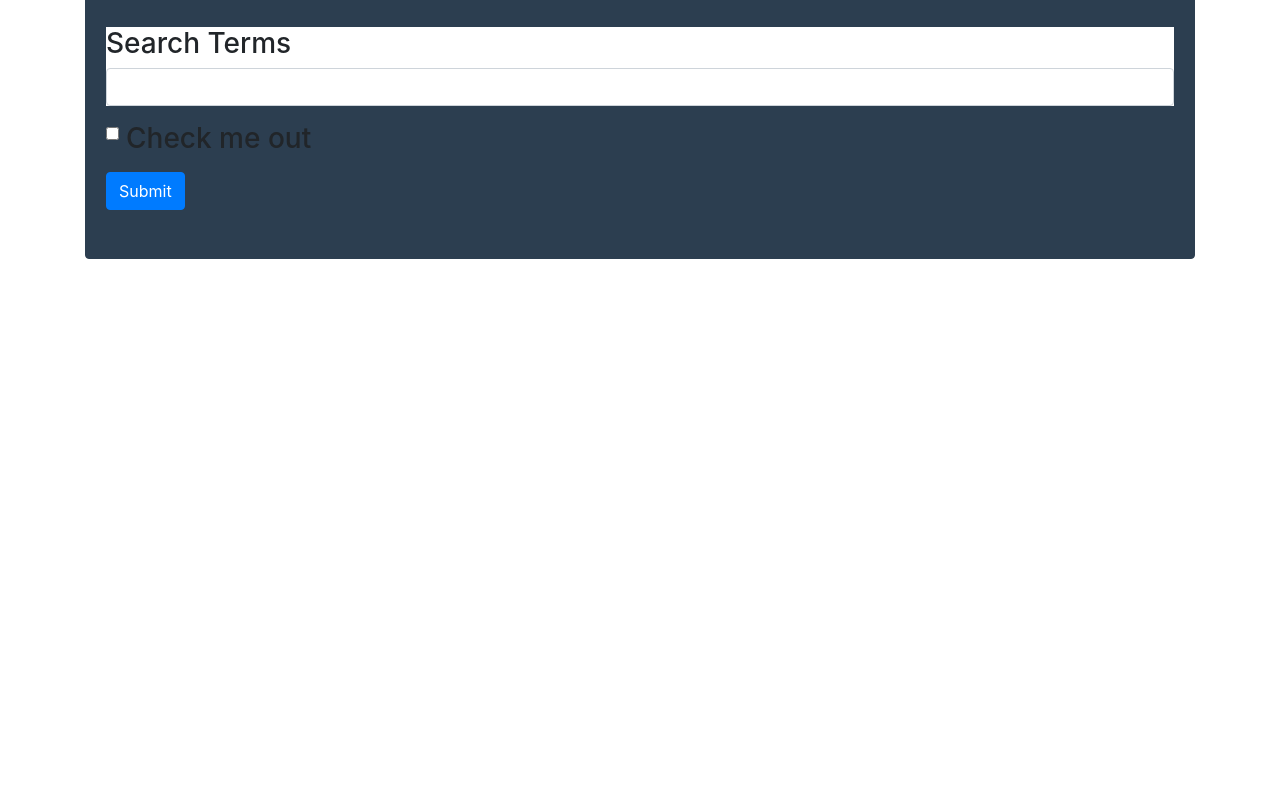
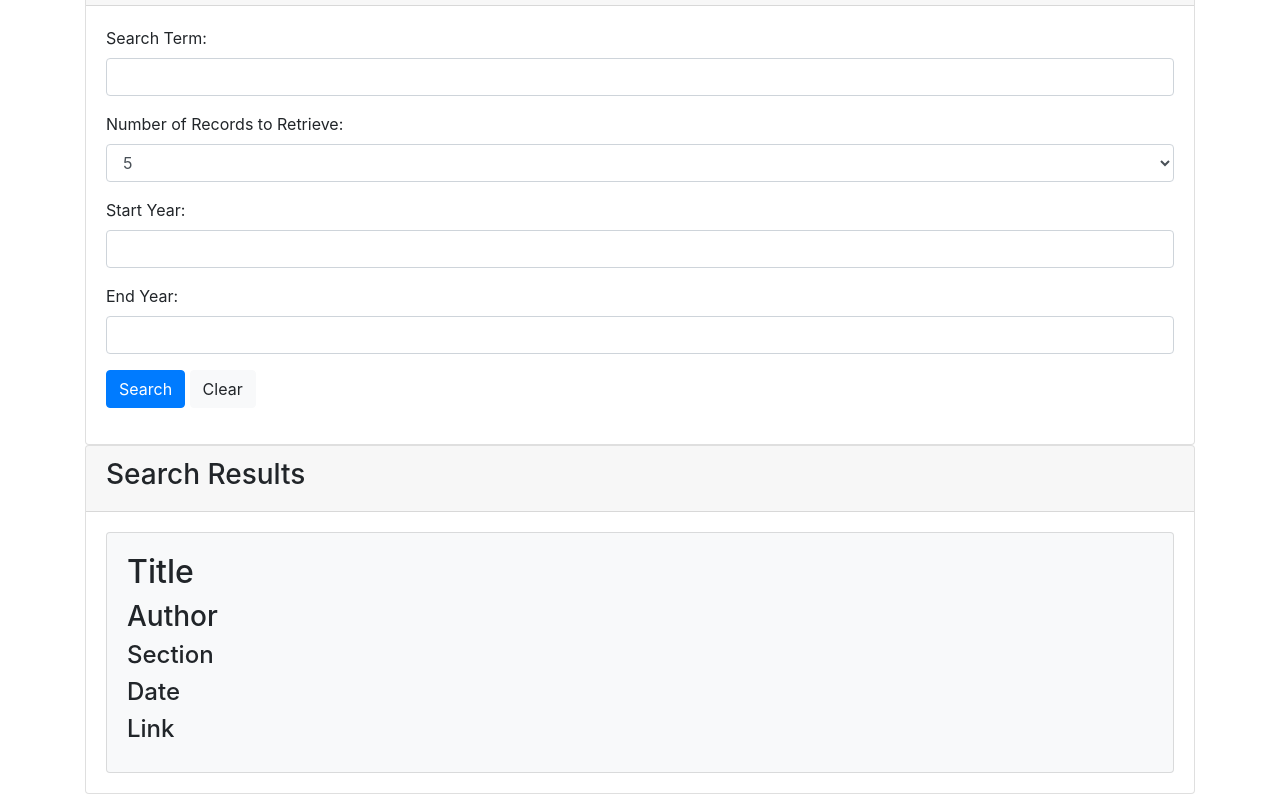
Before and after one commit to ccollins1544/nytsearch, a plain HTML site: page index.html in a window 1280 px wide. Shown: the part 278-1072 px from the top of the page. Before the commit the page ends 800 px from the top, so only its background shows below. Drawn offline with nearby package versions, Linux system fonts and the light colour scheme.

Commit message:
Updated HTML

```diff
--- a/assets/javascript/search.js
+++ b/assets/javascript/search.js
@@ -1,4 +1,3 @@
-
 /**
  * searchThis
  * @param {string} findme
--- a/index.html
+++ b/index.html
@@ -6,55 +6,94 @@
   <meta http-equiv="X-UA-Compatible" content="ie=edge">
   <title>Search NYT</title>
 
+  <!-- CSS Stylesheet -->
   <link rel="stylesheet" href="https://stackpath.bootstrapcdn.com/bootstrap/4.3.1/css/bootstrap.min.css"
     integrity="sha384-ggOyR0iXCbMQv3Xipma34MD+dH/1fQ784/j6cY/iJTQUOhcWr7x9JvoRxT2MZw1T" crossorigin="anonymous">
+  <link rel="stylesheet" href="assets/css/style.css">
 </head>
 
 <body>
 
-    <div class="jumbotron jumbotron-fluid"
-        style="font-size: 60px; background: #20315A; color: white; font-family: Lato; font-weight: bold; text-align: center;">
-        New York Times Search
+  <div class="container">
+    <div class="jumbotron">
+      <h1>New York Times Search</h1>
     </div>
 
-    <div class="container">
+    <!-- Search Parameters Card -->
+    <div class="row">
+      <div class="col-lg-12">
+        <div class="card">
+          <div class="card-header">
+            <h3>Search Parameters</h3>
+          </div>
+          <div class="card-body">
+            <form role="form">
+              <div class="form-group">
+                <label for="search">Search Term:</label>
+                <input type="text" class="form-control" id="search">
+              </div>
 
-        <div class="card panel-heading h3"
-            style="background-color: #2c3e50; border-color: #2c3e50; border-top-right-radius: 3px; border-top-left-radius: 3px;">
-            Search Parameters
-            <div class="card-body">
-                <form>
-                    <div class="form-group" style="background-color: white">
-                        <label for="search_term">Search Terms</label>
-                        <input type="text" class="form-control" id="search_term">
+              <div class="form-group">
+                <label for="sel1">Number of Records to Retrieve:</label>
+                <select class="form-control" id="sel1">
+                  <option value="1">1</option>
+                  <option value="5" selected>5</option>
+                  <option value="10">10</option>
+                </select>
               </div>
-                    <div class="form-group form-check">
-                        <input type="checkbox" class="form-check-input" id="exampleCheck1">
-                        <label class="form-check-label" for="exampleCheck1">Check me out</label>
+
+              <div class="form-group">
+                <label for="startYear">Start Year:</label>
+                <input type="text" class="form-control" id="startYear">
               </div>
-                    <button type="submit" class="btn btn-primary" id="search_button">Submit</button>
+
+              <div class="form-group">
+                <label for="endYear">End Year:</label>
+                <input type="text" class="form-control" id="endYear">
+              </div>
+
+              <button type="submit" class="btn btn-primary">Search</button>
+              <button type="button" class="btn btn-light">Clear</button>
             </form>
           </div>
         </div>
+      </div><!-- .col-lg-12 -->
+    </div><!-- .row -->
+
+    <!-- Results Card -->
     <div class="row">
-            <div class="col-12">
-                <div id="results"></div>
+      <div class="col-lg-12">
+        <div class="card">
+          <div class="card-header">
+            <h3>Search Results</h3>
+          </div>
+          <div class="card-body">
+            <div class="card card-body bg-light">
+              <h2>Title</h2>
+              <h3>Author</h3>
+              <h4>Section</h4>
+              <h4>Date</h4>
+              <h4>Link</h4>
             </div>
           </div>
         </div>
+      </div><!-- .col-lg-12 -->
+    </div><!-- .row -->
 
+  </div><!-- .container -->
 
+  <!-- Bootstrap JS -->
   <script src="https://code.jquery.com/jquery-3.3.1.slim.min.js"
-        integrity="sha384-q8i/X+965DzO0rT7abK41JStQIAqVgRVzpbzo5smXKp4YfRvH+8abtTE1Pi6jizo" crossorigin="anonymous">
-    </script>
+    integrity="sha384-q8i/X+965DzO0rT7abK41JStQIAqVgRVzpbzo5smXKp4YfRvH+8abtTE1Pi6jizo"
+    crossorigin="anonymous"></script>
   <script src="https://cdnjs.cloudflare.com/ajax/libs/popper.js/1.14.7/umd/popper.min.js"
-        integrity="sha384-UO2eT0CpHqdSJQ6hJty5KVphtPhzWj9WO1clHTMGa3JDZwrnQq4sF86dIHNDz0W1" crossorigin="anonymous">
-    </script>
+    integrity="sha384-UO2eT0CpHqdSJQ6hJty5KVphtPhzWj9WO1clHTMGa3JDZwrnQq4sF86dIHNDz0W1"
+    crossorigin="anonymous"></script>
   <script src="https://stackpath.bootstrapcdn.com/bootstrap/4.3.1/js/bootstrap.min.js"
-        integrity="sha384-JjSmVgyd0p3pXB1rRibZUAYoIIy6OrQ6VrjIEaFf/nJGzIxFDsf4x0xIM+B07jRM" crossorigin="anonymous">
-    </script>
+    integrity="sha384-JjSmVgyd0p3pXB1rRibZUAYoIIy6OrQ6VrjIEaFf/nJGzIxFDsf4x0xIM+B07jRM"
+    crossorigin="anonymous"></script>
 
-    <script src="https://code.jquery.com/jquery.js"></script>
+  <!-- jQuery JS -->
   <script src="https://code.jquery.com/jquery-3.4.1.min.js"
     integrity="sha256-CSXorXvZcTkaix6Yvo6HppcZGetbYMGWSFlBw8HfCJo=" crossorigin="anonymous"></script>
   <script type="text/javascript" src="assets/javascript/search.js"></script>
```
Also changed, not shown: assets/css/style.css (added). Lines whose indentation alone changed are shown as unchanged.
